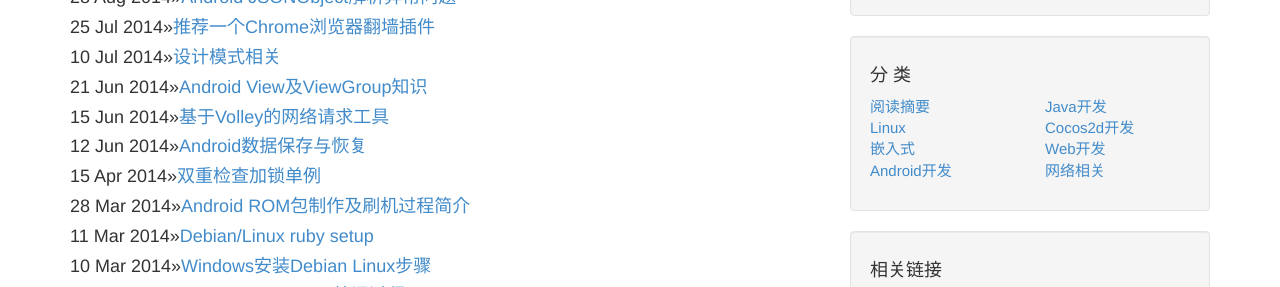
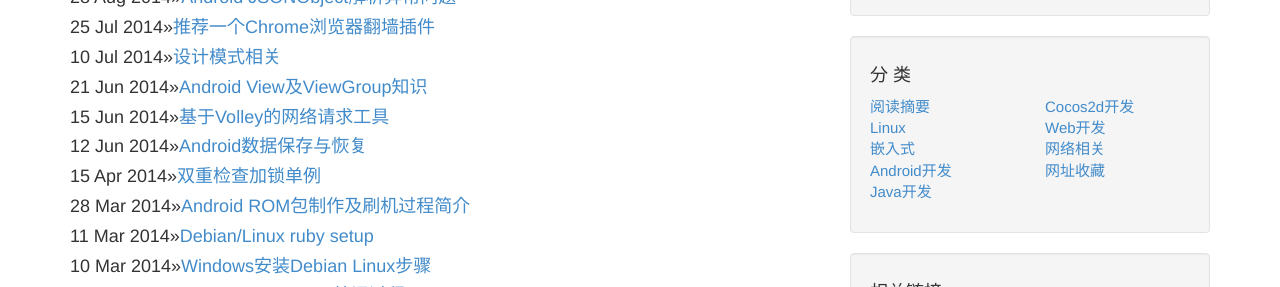
Before and after one commit to wdyggh/wdyggh.github.com, a Jekyll site: the page built from archives.md, in a window 1280 px wide and 1254 px high, cut to the strip 234-521 px from the top of the window. Built offline with Jekyll 4.4.1, drawn with Linux system fonts in a browser that asks for light colours; Markdown is read by kramdown in place of the engine named in the settings; comment, search, counter and statistics services are not loaded.

Commit message:
Update categories.html

```diff
--- a/_includes/categories.html
+++ b/_includes/categories.html
@@ -20,17 +20,17 @@
                       Android开发
                     </a>
                   </li>
+                  <li>
+                    <a href="/categories.html#java">
+                      Java开发
+                    </a>
+                  </li>
                 </ul>
               </div>
               <!-- /.col-lg-6 -->
               <div class="col-lg-6">
                 <ul class="list-unstyled">
-                  <li>
-                    <a href="/categories.html#java">
-                      Java开发
-                    </a>
-                  </li>
-				  <li>
+		  <li>
                     <a href="/categories.html#cocos2d">
                       Cocos2d开发
                     </a>
@@ -45,6 +45,11 @@
                       网络相关
                     </a>
                   </li>
+                  <li>
+                    <a href="/faqs.html">
+                      网址收藏
+                    </a>
+                  </li>
                 </ul>
               </div>
               <!-- /.col-lg-6 -->
```
